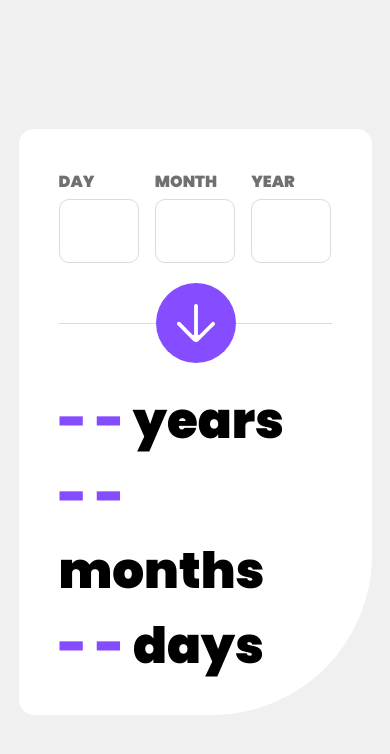
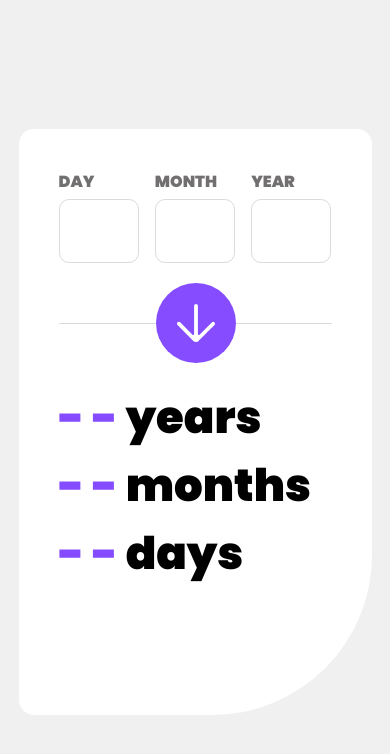
Before and after one commit to AndreiBakos/Frontend-Mentor-Projects, a React (Vite) app in the folder age-calculator/: page / in a window 390 px wide. Shown: the top 754 px of the page. Built offline with nearby package versions, Linux system fonts and the light colour scheme.

Commit message:
Fixed mobile styling

```diff
--- a/age-calculator/src/index.css
+++ b/age-calculator/src/index.css
@@ -134,7 +134,7 @@ body {
   color: hsl(259, 100%, 65%);;
 }
 
-@media screen and (max-width: 800px) {
+@media screen and (max-width: 600px) {
   .App {
     margin: 0;
     background-color: hsl(0, 0%, 100%);
@@ -184,6 +184,6 @@ body {
   }
 
   .dateString {
-    font-size: 50px;
+    font-size: 100%;
   }
 }
```
